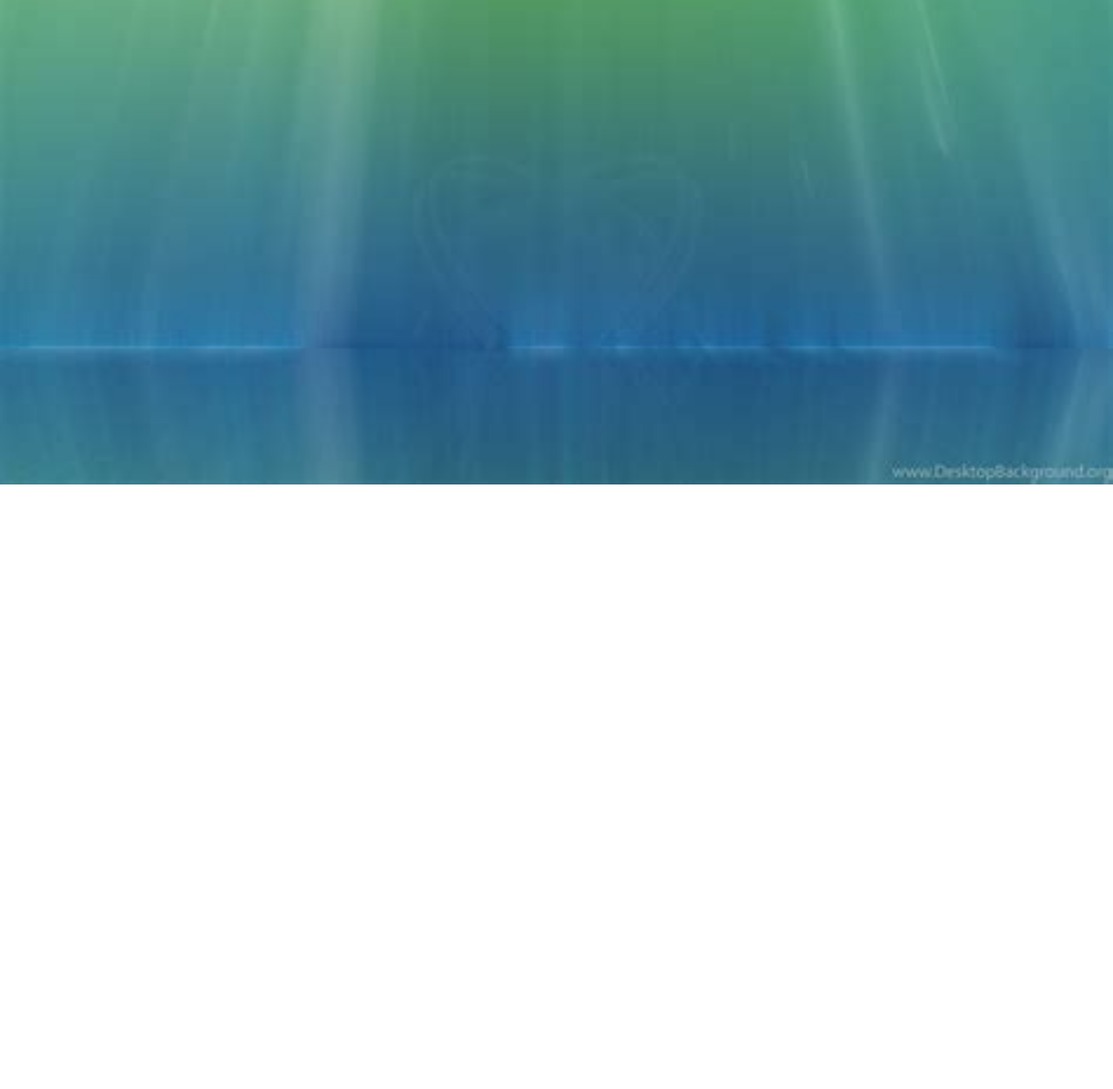
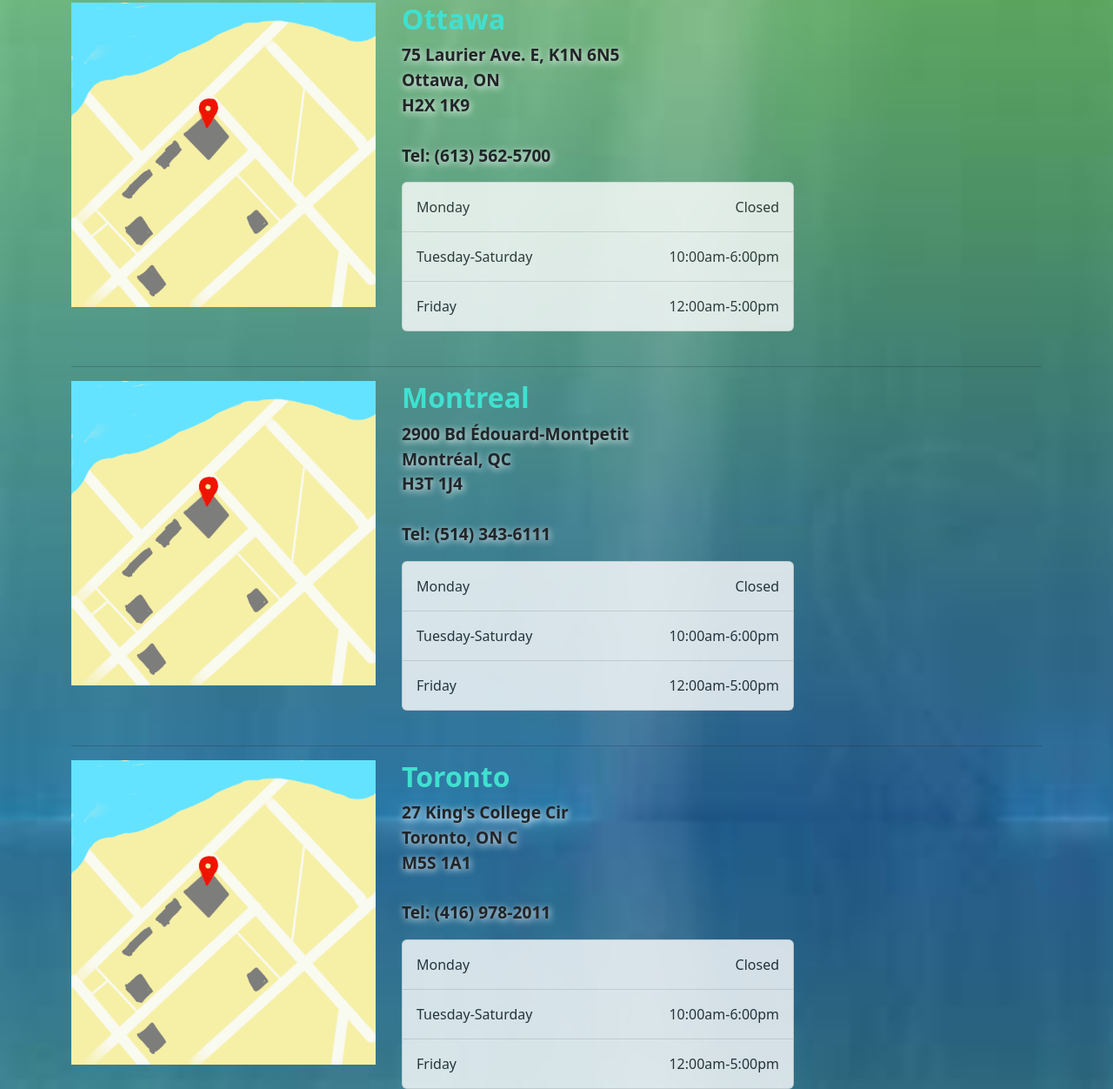
Before and after one commit to BinxuanWu/ComputerRepairCenter-demo, a plain HTML site: page location.html in a window 1280 px wide. Shown: the part 161-1413 px from the top of the page at 87% size. Before the commit the page ends 800 px from the top, so only its background shows below. Drawn offline with Linux system fonts and the light colour scheme.

Commit message:
Update Location page

```diff
--- /dev/null
+++ b/css/location.css
@@ -0,0 +1,11 @@
+.map{
+    height: 50;
+    width: 50;
+
+}
+
+.location {
+    font-size:larger;
+    font-weight: 700;
+    text-shadow: 1px 2px 8px white;
+}
--- a/location.html
+++ b/location.html
@@ -13,7 +13,7 @@
        </style>
 
        <link href="css/header.css" rel="stylesheet">
-
+       <link href="css/location.css" rel="stylesheet">
        <!-- BootStrap -->
        <link href="bootstrap/css/bootstrap.min.css" rel="stylesheet">
        <!-- <link href="https://cdn.jsdelivr.net/npm/bootstrap@5.2.0-beta1/dist/css/bootstrap.min.css" rel="stylesheet" integrity="sha384-0evHe/X+R7YkIZDRvuzKMRqM+OrBnVFBL6DOitfPri4tjfHxaWutUpFmBp4vmVor" crossorigin="anonymous">
@@ -81,7 +81,95 @@
 
             <hr style="margin-top:0px;"/>
 
+            <div class="container">
+                <div class="row">
+                    <div class="col-md-4">
+                        <img  src="images/map.png" width="350" height="350">
+                    </div>
+                    <div class="col-md-5 " >
+                        <h2 style="font-weight:bolder; color:Turquoise">Ottawa</h2>
+                        <p class="location">75 Laurier Ave. E,  K1N 6N5 <br>
+                            Ottawa, ON<br>
+                            H2X 1K9<br> <br>
+                            Tel: (613) 562-5700</p>
+                        <div class="list-group" style="opacity: 0.80">
+                            <div class="list-group-item  d-flex justify-content-between py-3">
+                                <div>Monday</div>
+                                <div>Closed</div>
+                            </div>
+                            <div class="list-group-item  d-flex justify-content-between py-3">
+                                <div>Tuesday-Saturday</div>
+                                <div>10:00am-6:00pm </div>
+                            </div>
+                            <div class="list-group-item  d-flex justify-content-between py-3">
+                                <div>Friday</div>
+                                <div>12:00am-5:00pm </div>
+                            </div>
+                        </div>
+                    </div>
+                </div>
 
+                <br>
+                <hr>
+
+                <div class="row">
+                    <div class="col-md-4">
+                        <img  src="images/map.png" width="350" height="350">
+                    </div>
+                    <div class="col-md-5 " >
+                        <h2 style="font-weight:bolder; color:Turquoise">Montreal</h2>
+                        <p class="location"> 2900 Bd Édouard-Montpetit <br>
+                            Montréal, QC<br>
+                            H3T 1J4<br> <br>
+                            Tel: (514) 343-6111</p>
+                        <div class="list-group" style="opacity: 0.80">
+                            <div class="list-group-item  d-flex justify-content-between py-3">
+                                <div>Monday</div>
+                                <div>Closed</div>
+                            </div>
+                            <div class="list-group-item  d-flex justify-content-between py-3">
+                                <div>Tuesday-Saturday</div>
+                                <div>10:00am-6:00pm </div>
+                            </div>
+                            <div class="list-group-item  d-flex justify-content-between py-3">
+                                <div>Friday</div>
+                                <div>12:00am-5:00pm </div>
+                            </div>
+                        </div>
+                    </div>
+                </div>
+
+                <br>
+                <hr>
+
+                <div class="row">
+                    <div class="col-md-4">
+                        <img  src="images/map.png" width="350" height="350">
+                    </div>
+                    <div class="col-md-5 " >
+                        <h2 style="font-weight:bolder; color:Turquoise">Toronto</h2>
+                        <p class="location"> 27 King's College Cir <br>
+                            Toronto, ON C<br>
+                            M5S 1A1<br> <br>
+                            Tel: (416) 978-2011</p>
+                        <div class="list-group" style="opacity: 0.80">
+                            <div class="list-group-item  d-flex justify-content-between py-3">
+                                <div>Monday</div>
+                                <div>Closed</div>
+                            </div>
+                            <div class="list-group-item  d-flex justify-content-between py-3">
+                                <div>Tuesday-Saturday</div>
+                                <div>10:00am-6:00pm </div>
+                            </div>
+                            <div class="list-group-item  d-flex justify-content-between py-3">
+                                <div>Friday</div>
+                                <div>12:00am-5:00pm </div>
+                            </div>
+                        </div>
+                    </div>
+                </div>
+
+            </div>
 
         </div>
 
```
Also changed, not shown: images/map.png (added).
